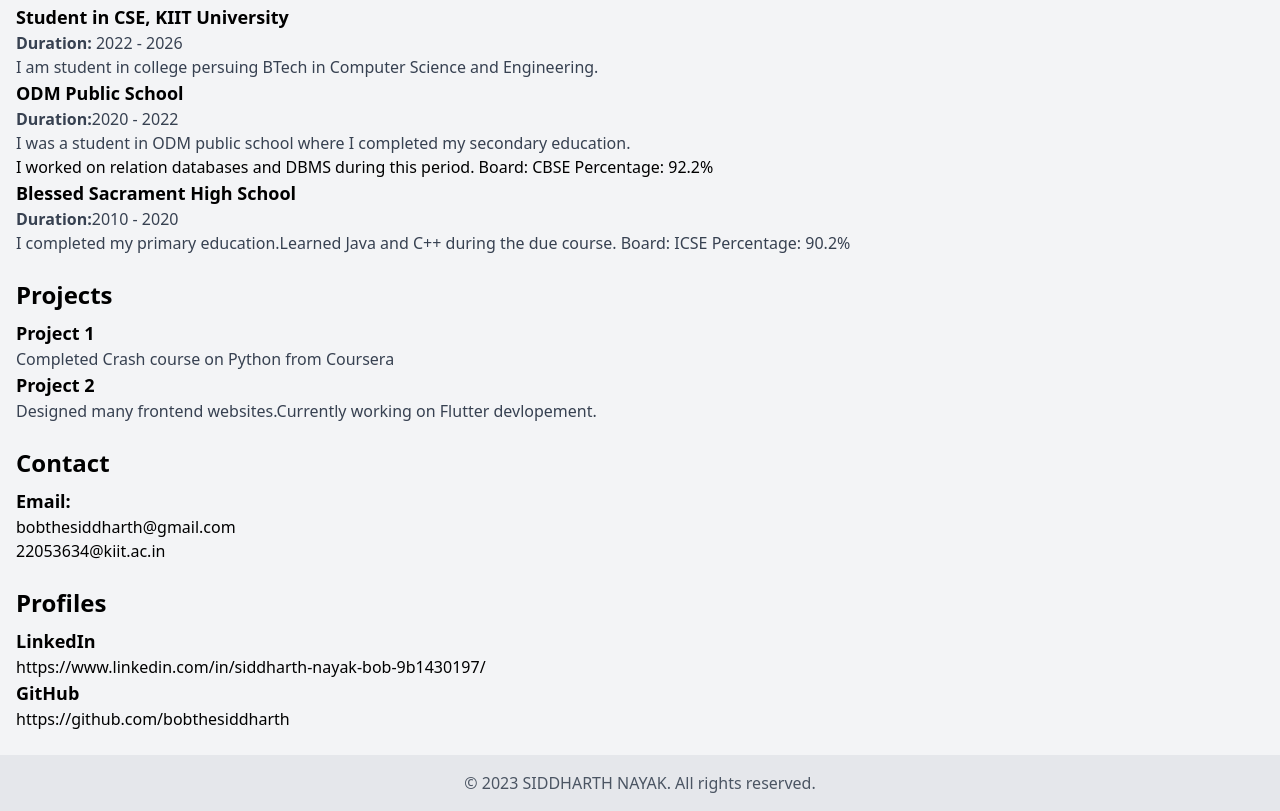
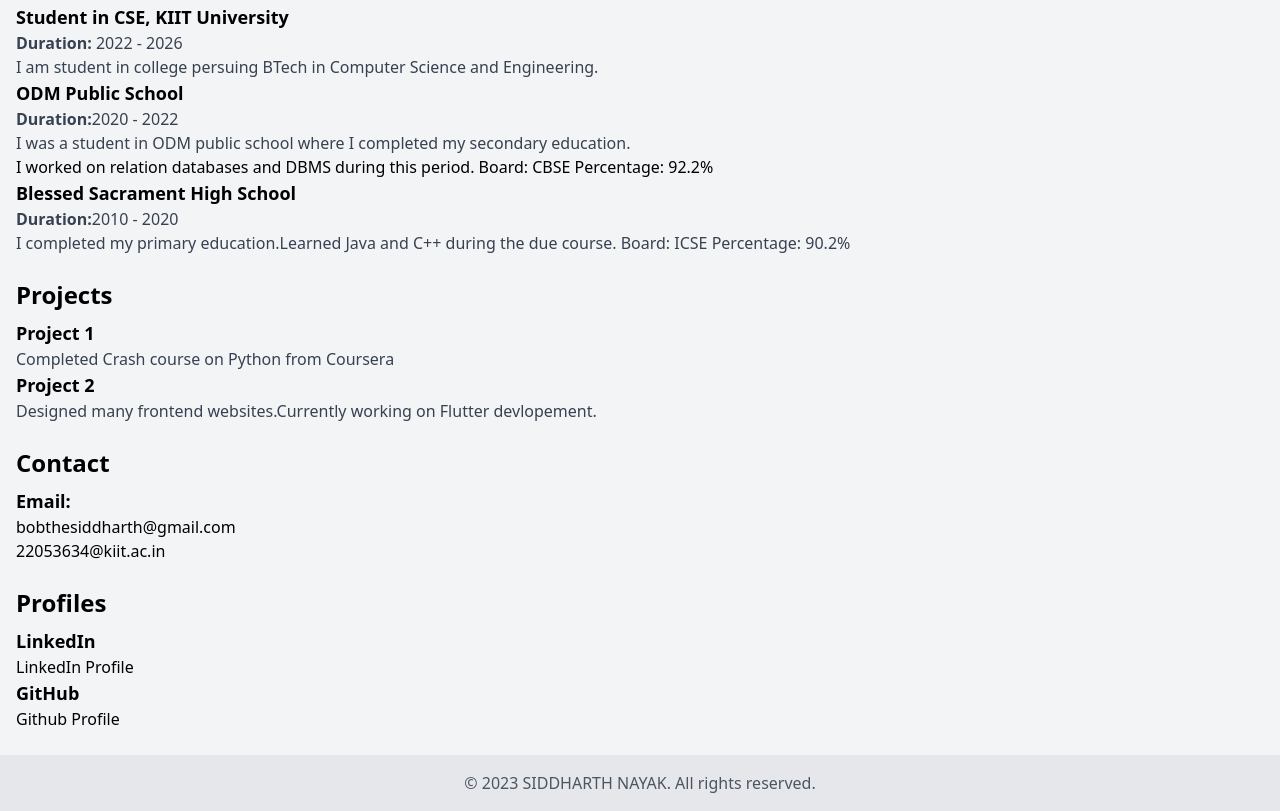
Before and after one commit to bobthesiddharth/resume, a plain HTML site: page index.html in a window 1280 px wide. Shown: the part 541-1352 px from the top of the page. Drawn offline with nearby package versions, Linux system fonts and the light colour scheme.

Commit message:
Update index.html

```diff
--- a/index.html
+++ b/index.html
@@ -81,9 +81,9 @@
     <section>
       <h2 class="text-2xl font-bold mb-2">Profiles</h2>
       <h3 class="text-lg font-bold">LinkedIn</h3>
-      <p>https://www.linkedin.com/in/siddharth-nayak-bob-9b1430197/</p>
+      <p><u></u><a href="https://www.linkedin.com/in/siddharth-nayak-bob-9b1430197/">LinkedIn Profile</a></u></p>
         <h3 class="text-lg font-bold">GitHub</h3>
-      <p>https://github.com/bobthesiddharth</p>
+      <p><u></u><a href="ttps://github.com/bobthesiddharth ">Github Profile</a></u></p>
     </section>
   </main>
 
```
